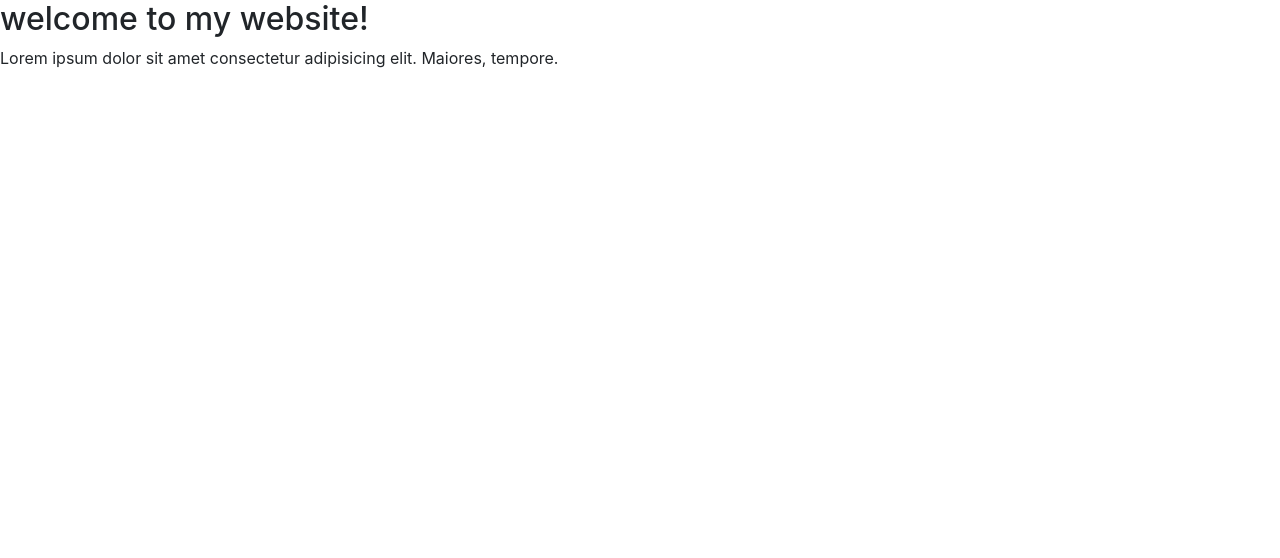
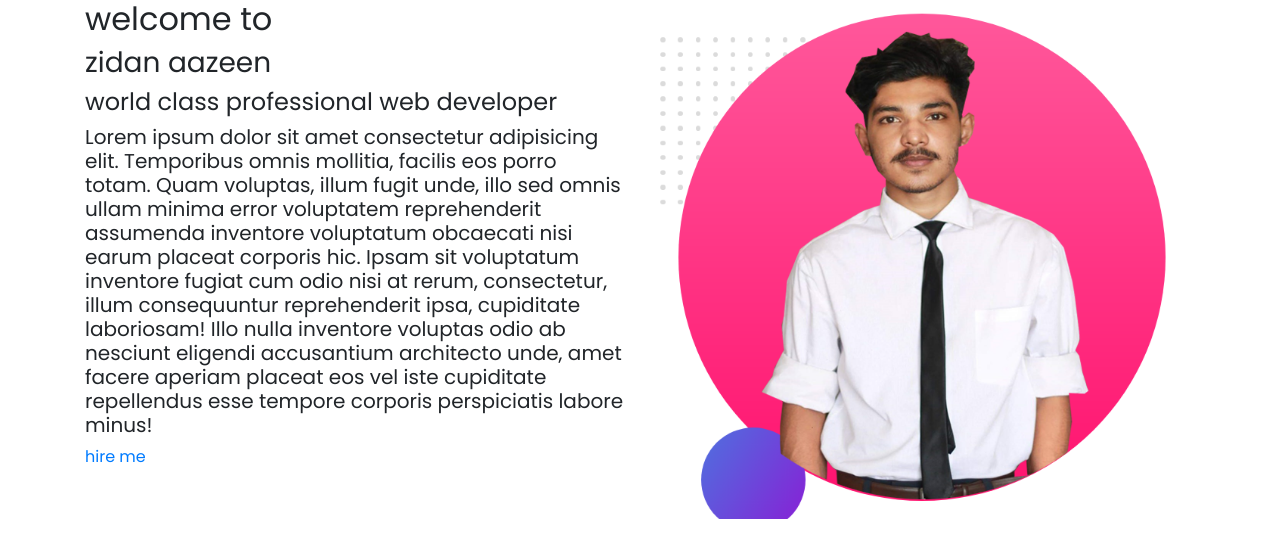
Before and after one commit to ZidanAazeen/portfolio, a plain HTML site: page index.html in a window 1280 px wide. Drawn offline with Linux system fonts and the light colour scheme.

Commit message:
header part updated

```diff
--- a/index.html
+++ b/index.html
@@ -1,9 +1,13 @@
 <!DOCTYPE html>
 <html lang="encol-sm-6">
+
 <head>
     <meta charset="utf-8">
     <meta name="viewport" content="width=device-width, initial-scale=1.0">
     <title></title>
+    <!-- google font start -->
+    <link href="https://fonts.googleapis.com/css2?family=Poppins:wght@400;600;800&display=swap" rel="stylesheet">
+    <!-- google font end -->
     <!--    font awesome style start-->
     <link rel="stylesheet" href="css/all.min.css">
     <!--    font awesome style end-->
@@ -12,11 +16,45 @@
     <link rel="stylesheet" href="css/responsive.css">
     <!--    style sheet end-->
 </head>
+
 <body>
-    <h2>welcome to my website!</h2>
-    <p>Lorem ipsum dolor sit amet consectetur adipisicing elit. Maiores, tempore.</p>
+    <!-- header part start -->
+    <section>
+        <div class="container">
+            <div class="row">
+                <!-- content part start -->
+                <div class="col-lg-6">
+                    <div class="main-content">
+                        <h2>welcome to</h2>
+                        <h3>zidan aazeen</h3>
+                        <h4>world class professional web developer</h4>
+                        <h5>Lorem ipsum dolor sit amet consectetur adipisicing elit. Temporibus omnis mollitia, facilis
+                            eos
+                            porro totam. Quam voluptas, illum fugit unde, illo sed omnis ullam minima error voluptatem
+                            reprehenderit assumenda inventore voluptatum obcaecati nisi earum placeat corporis hic.
+                            Ipsam
+                            sit voluptatum inventore fugiat cum odio nisi at rerum, consectetur, illum consequuntur
+                            reprehenderit ipsa, cupiditate laboriosam! Illo nulla inventore voluptas odio ab nesciunt
+                            eligendi accusantium architecto unde, amet facere aperiam placeat eos vel iste cupiditate
+                            repellendus esse tempore corporis perspiciatis labore minus!</h5>
+                        <a href="https://www.linkedin.com/in/mr-zidan-9723421ab/">hire me</a>
+                    </div>
+                </div>
+                <!-- content part end -->
+                <!-- image part start -->
+                <div class="col-lg-6">
+                    <div class="main-image">
+                        <img src="img/image02.png" alt="image not found" class="img-fluid">
+                    </div>
+                </div>
+                <!-- image part end -->
+            </div>
+        </div>
+    </section>
+    <!-- header part end -->
     <script src="js/jquery-2.2.4.min.js"></script>
     <script src="js/bootstrap.min.js"></script>
     <script src="js/main.js"></script>
 </body>
+
 </html>
--- a/style.css
+++ b/style.css
@@ -0,0 +1,5 @@
+body{
+    margin:0;
+    padding:0;
+    font-family: 'Poppins', sans-serif;
+}
```
Also changed, not shown: img/dream-bg (1).png (added), img/dream-bg.png (added), img/exp-bg.png (added), img/image02.png (added), img/jmage01.png (added).
